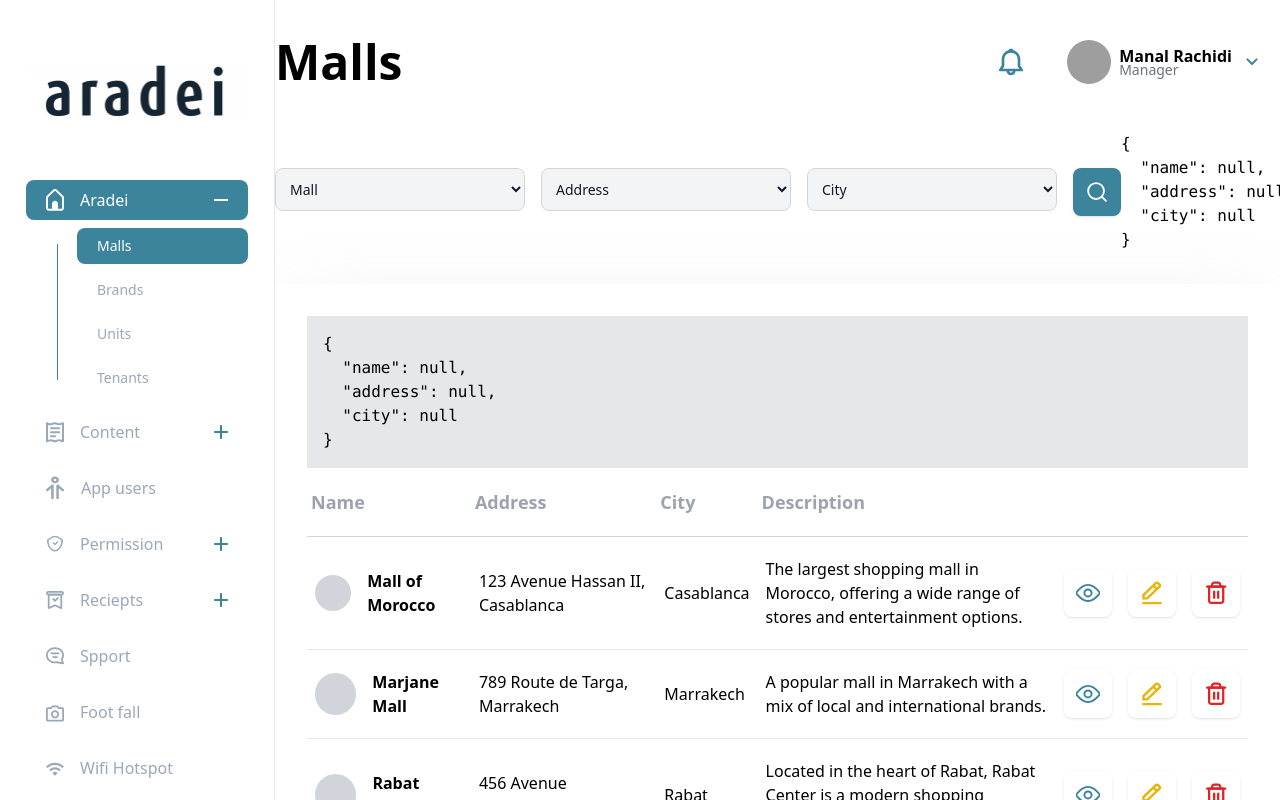
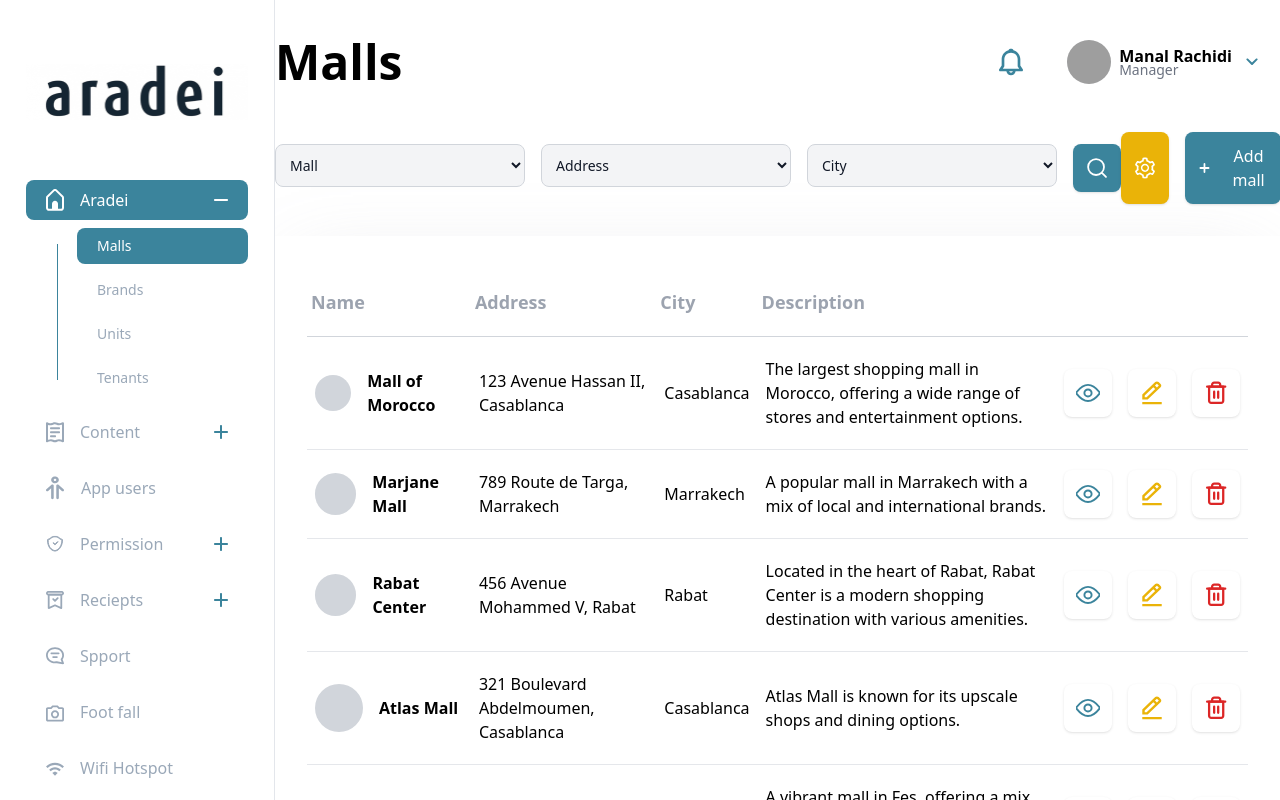
Before and after one commit to MouadBNL/mall-management, a Vue app: page / in a window 1280 px wide. Built offline with nearby package versions, Linux system fonts and the light colour scheme; grey boxes are pictures that could not be loaded.

Commit message:
feat: deleting mall

```diff
--- a/src/pages/MallsPage/MallDataTable.vue
+++ b/src/pages/MallsPage/MallDataTable.vue
@@ -35,10 +35,15 @@ const paginatedData = computed(() => {
 
 
 const data = ref(mallsData);
+
+const deleteMall = (idx: number) => {
+    if(confirm("Are you sure you want to delete a mall ?")) {
+        data.value.splice(idx, 1)
+    }
+}
 </script>
 
 <template>
-    <div class="p-4 bg-gray-200"><pre>{{ props.filters }}</pre></div>
     <table class="mb-6">
         <thead>
             <tr class="border-b border-gray-300">
@@ -81,7 +86,7 @@ const data = ref(mallsData);
                         <UIButton type="secondary" color="warning">
                             <EditIcon/>
                         </UIButton>
-                        <UIButton type="secondary" color="danger">
+                        <UIButton type="secondary" color="danger" @click="() => deleteMall(index)">
                             <DeleteIcon/>
                         </UIButton>
                     </div>
--- a/src/pages/MallsPage/MallFilter.vue
+++ b/src/pages/MallsPage/MallFilter.vue
@@ -45,7 +45,4 @@ onMounted(() => {
             </UIButton>
         </div>
     </div>
-    <div>
-        <pre>{{ filters }}</pre>
-    </div>
 </template>
```
